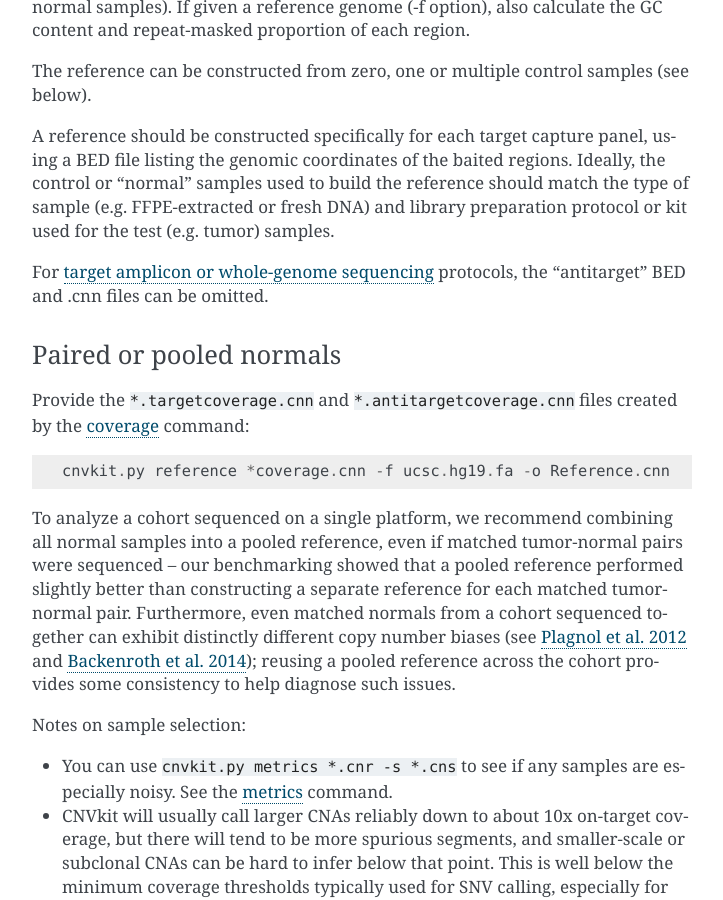
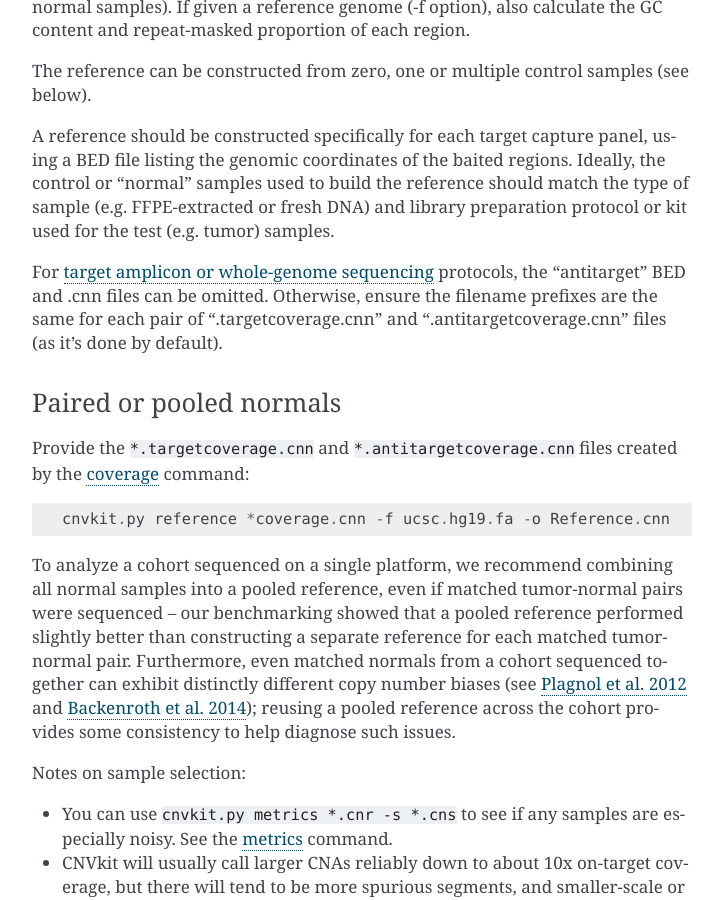
Before and after one commit to etal/cnvkit, a Sphinx documentation site: the page built from doc/pipeline.rst, in a window 1280 px wide and 900 px high, scrolled down 7518 px. Shown: the whole window, without its empty margins (388-1111 px from the left). Built offline with Sphinx 7.4.7, drawn with Linux system fonts in a browser that asks for light colours; the version number could not be read and is left out.

Commit message:
doc/reference: Note to avoid a possible confusing error (#306)
When e.g. sample_target.cnn and sample_antitarget.cnn are the filenames instead
of sample.targetcoverage.cnn and sample.antitargetcoverage.cnn, they are both
treated as on-target coverages from separate samples, and since the bins don't
match at all, 'reference' thinks they're from different panels and raises an
error.

```diff
--- a/doc/pipeline.rst
+++ b/doc/pipeline.rst
@@ -360,7 +360,9 @@ match the type of sample (e.g. FFPE-extracted or fresh DNA) and library
 preparation protocol or kit used for the test (e.g. tumor) samples.
 
 For :doc:`target amplicon or whole-genome sequencing <nonhybrid>` protocols, the
-"antitarget" BED and .cnn files can be omitted.
+"antitarget" BED and .cnn files can be omitted. Otherwise, ensure the filename
+prefixes are the same for each pair of ".targetcoverage.cnn" and
+".antitargetcoverage.cnn" files (as it's done by default).
 
 
 Paired or pooled normals
```
